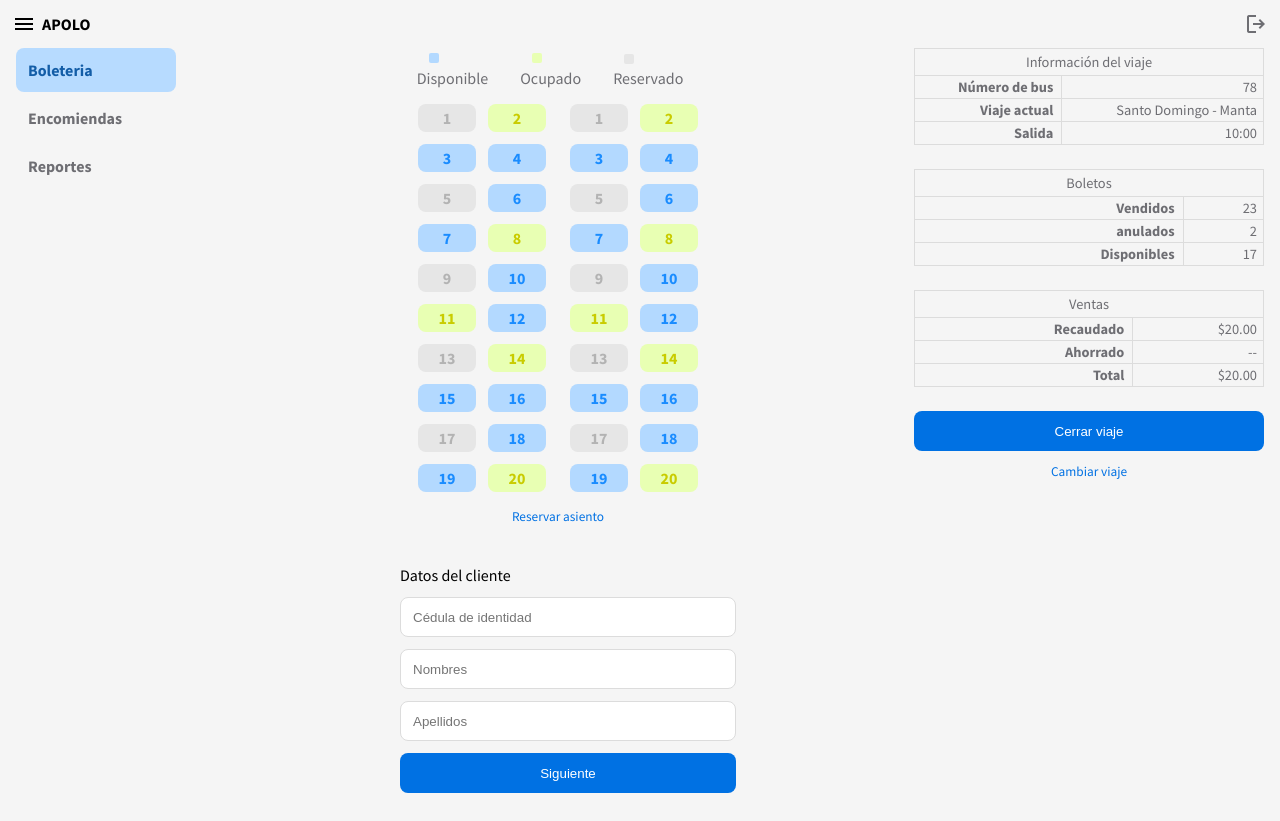
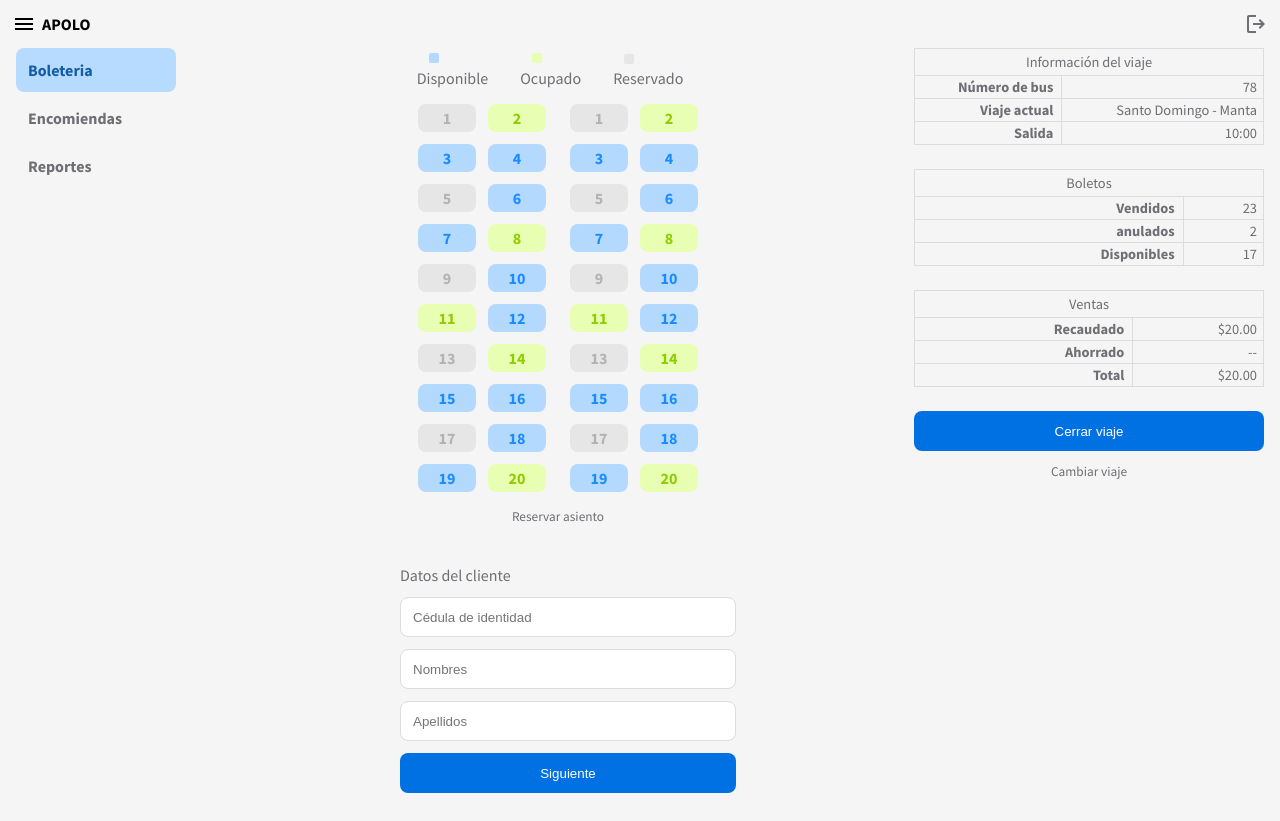
Before and after one commit to jeffersonmejia/apolo, a Next.js app: page / in a window 1280 px wide. Both pictures are taken after typing "Sample", "Sample123" into the empty fields and a click on the button "Ingresar". Built offline with nearby package versions, Linux system fonts and the light colour scheme.

Commit message:
update styles

```diff
--- a/src/components/panel_client/index.module.css
+++ b/src/components/panel_client/index.module.css
@@ -12,6 +12,7 @@
 	flex-basis: 100%;
 	max-width: 400px;
 	margin: auto;
+	color: var(--legend-color);
 }
 .clientForm :is(input, select) {
 	animation: opacity 0.3s ease-in-out;
@@ -19,8 +20,12 @@
 .print {
 	margin: auto;
 	margin-top: 12px;
+	color: var(--legend-color);
+	cursor: pointer;
+	transition: color 0.3s ease-in-out;
+}
+.print:hover {
 	color: var(--btn-bg);
-	cursor: pointer;
 }
 @media screen and (min-width: 600px) {
 	.clientForm {
--- a/src/components/panel_navbar/index.js
+++ b/src/components/panel_navbar/index.js
@@ -1,9 +1,15 @@
 import styles from "./index.module.css";
 import { PanelAsideContext } from "@/context/panel_aside";
-import { useContext, useEffect, useState } from "react";
+import { SigninContext } from "@/context/Signin";
+import { useContext } from "react";
 
 export function PanelNavbar() {
 	const { handleAside } = useContext(PanelAsideContext);
+	const { setSignin } = useContext(SigninContext);
+
+	const handleLogout = () => {
+		setSignin(false);
+	};
 
 	return (
 		<nav className={styles.navbar}>
@@ -14,7 +20,12 @@ export function PanelNavbar() {
 				menu
 			</span>
 			<h4>APOLO</h4>
-			<span className={`material-symbols-outlined ${styles.logout}`}>logout</span>
+			<span
+				className={`material-symbols-outlined ${styles.logout}`}
+				onClick={handleLogout}
+			>
+				logout
+			</span>
 		</nav>
 	);
 }
--- a/src/components/panel_navbar/index.module.css
+++ b/src/components/panel_navbar/index.module.css
@@ -18,6 +18,10 @@
 	margin-right: 12px;
 	color: var(--legend-color);
 	cursor: pointer;
+	transition: background-color 0.3s ease-in-out;
+}
+.logout:hover {
+	color: var(--btn-bg);
 }
 @media screen and (min-width: 600px) {
 	.burger {
--- a/src/components/panel_resumen/index.module.css
+++ b/src/components/panel_resumen/index.module.css
@@ -31,8 +31,12 @@
 	width: fit-content;
 	text-align: center;
 	margin: auto;
+	color: var(--legend-color);
+	cursor: pointer;
+	transition: color 0.3s ease-in-out;
+}
+.groupBtn small:hover {
 	color: var(--btn-bg);
-	cursor: pointer;
 }
 @media screen and (min-width: 850px) {
 	.resumenTable {
--- a/src/components/panel_ticket_bus/index.module.css
+++ b/src/components/panel_ticket_bus/index.module.css
@@ -18,9 +18,13 @@
 }
 .bus small {
 	margin: auto;
-	color: var(--btn-bg);
+	color: var(--legend-color);
 	grid-column: 1/-1;
 	cursor: pointer;
+	transition: color 0.3s ease-in-out;
+}
+.bus small:hover {
+	color: var(--btn-bg);
 }
 @media screen and (min-width: 600px) {
 	.bus > div:first-child {
--- a/src/context/Signin/index.js
+++ b/src/context/Signin/index.js
@@ -8,7 +8,7 @@ const SigninProvider = ({ children }) => {
 	const handleAuth = (e) => {
 		setSignin(true);
 	};
-	const data = { isSignin, handleAuth };
+	const data = { isSignin, handleAuth, setSignin };
 
 	return <SigninContext.Provider value={data}>{children}</SigninContext.Provider>;
 };
--- a/src/styles/globals.css
+++ b/src/styles/globals.css
@@ -28,7 +28,7 @@
 	--seat-hover: hsl(210, 100%, 80%);
 
 	--seat-unavaliable: hsl(78, 100%, 85%);
-	--seat-unavaliable-fg: hsl(61, 100%, 40%);
+	--seat-unavaliable-fg: hsl(78, 100%, 40%);
 
 	--seat-reserved: hsl(0, 0%, 90%);
 	--seat-reserved-fg: hsl(0, 0%, 70%);
@@ -79,6 +79,9 @@ select {
 	padding: 8px;
 	cursor: pointer;
 }
+select {
+	color: var(--legend-color);
+}
 input {
 	padding-left: 12px;
 	outline: none;
```
